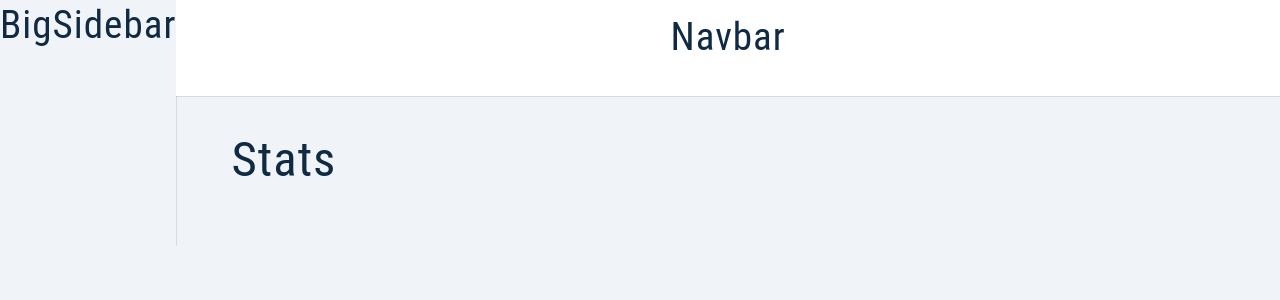
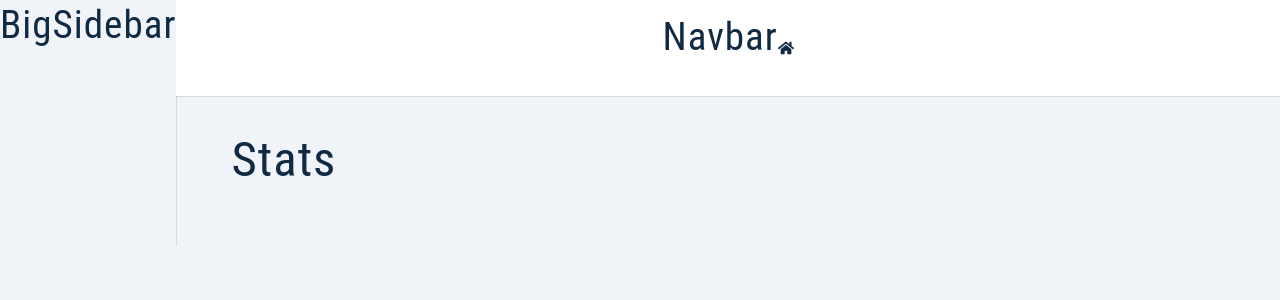
Before and after one commit to Mikechoi78/redux-toolkit-jobster, a React (Create React App) app: page / in a window 1280 px wide. Shown: the top 300 px of the page. Built offline with nearby package versions, Linux system fonts and the light colour scheme.

Commit message:
34-react-icons

```diff
--- a/package.json
+++ b/package.json
@@ -11,6 +11,7 @@
     "normalize.css": "^8.0.1",
     "react": "^18.0.0",
     "react-dom": "^18.0.0",
+    "react-icons": "^4.3.1",
     "react-redux": "^7.2.8",
     "react-router-dom": "^6.3.0",
     "react-scripts": "5.0.0",
--- a/src/components/Navbar.js
+++ b/src/components/Navbar.js
@@ -1,8 +1,10 @@
 import Wrapper from '../assets/wrappers/Navbar';
+import { FaHome } from 'react-icons/fa';
 const Navbar = () => {
   return (
     <Wrapper>
       <h2>Navbar</h2>
+      <FaHome />
     </Wrapper>
   );
 };
```
Also changed, not shown: 2 other files (tests, documents, lock files or other folders).
